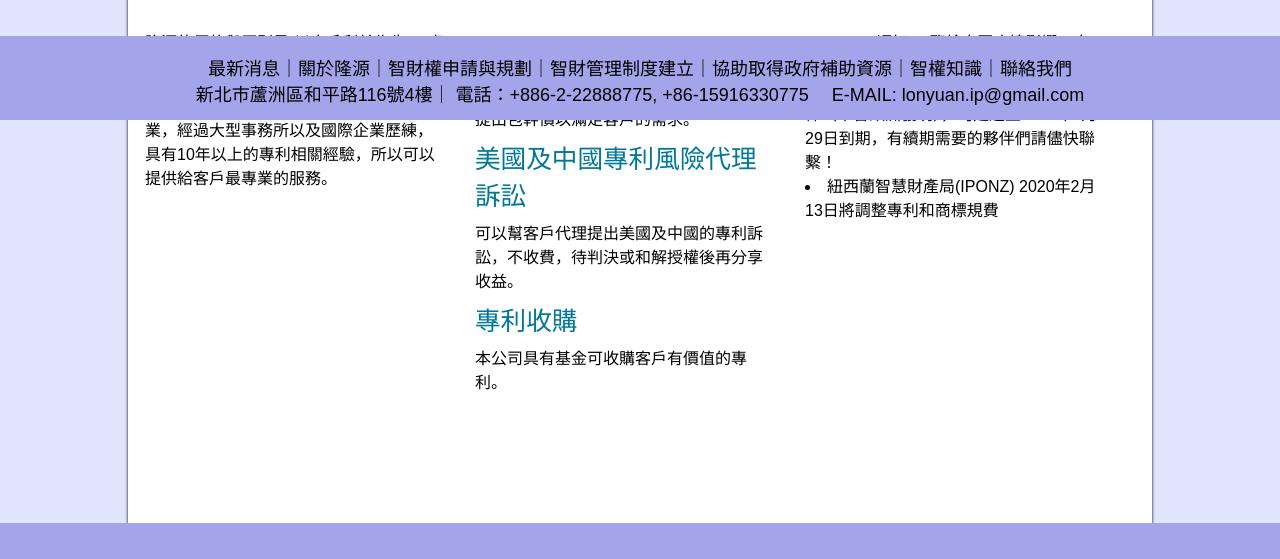
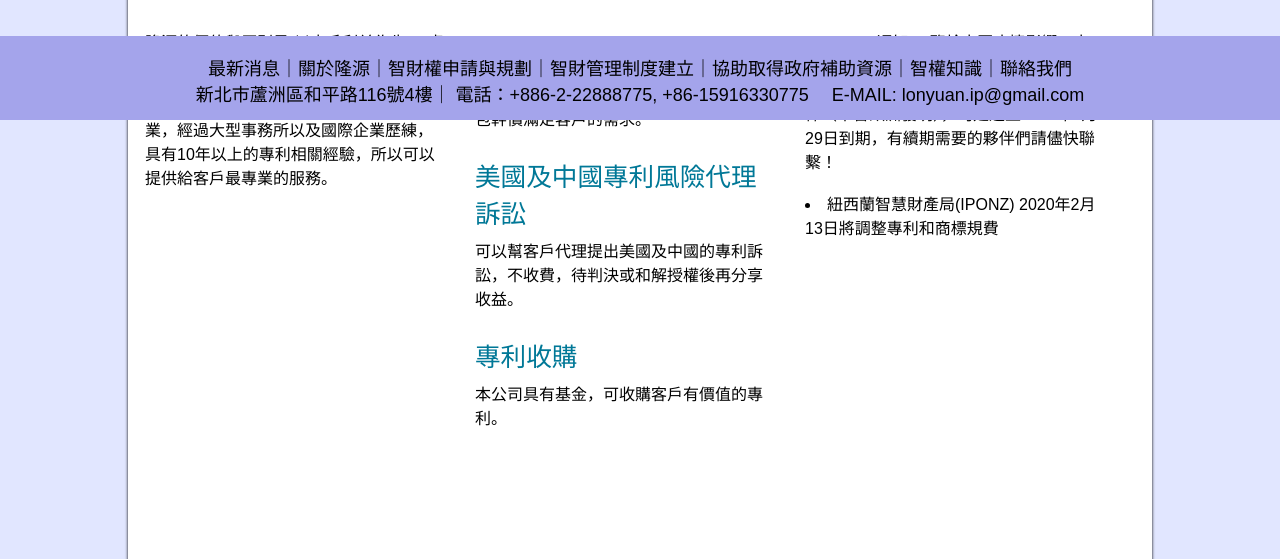
Before and after one commit to jeff3071/lonyuan, a plain HTML site: page index.html in a window 1280 px wide. Shown: the part 680-1239 px from the top of the page. Before the commit the page ends 1203 px from the top, so only its background shows below. Drawn offline with nearby package versions, Linux system fonts and the light colour scheme.

Commit message:
changeText

```diff
--- a/index.html
+++ b/index.html
@@ -53,15 +53,17 @@
                     <ul>
                         <li>
                             <p class="sec-title">專利商標申請</p>
-                            提供世界各國專利的申請服務，並且可以提出包幹價以滿足客戶的需求。
+                            提供世界各國專利的申請服務，   並可提出包幹價滿足客戶的需求。
                         </li>
+                        <br>
                         <li>
                             <p class="sec-title">美國及中國專利風險代理訴訟</p>
                             可以幫客戶代理提出美國及中國的專利訴訟，不收費，待判決或和解授權後再分享收益。
                         </li>
+                        <br>
                         <li>
                             <p class="sec-title">專利收購</p>
-                            本公司具有基金可收購客戶有價值的專利。
+                            本公司具有基金，可收購客戶有價值的專利。
                         </li>
                     </ul>
                 </div>
@@ -70,6 +72,7 @@
                     <p class="title">最新消息</p>
                     <li> EUIPO通知：
                     鑒於中國疫情影響，中國申請人在2020年1月30日至2020年2月28日過期的歐盟商標和外觀相關申請和案件（不含歐洲發明），均延遲至2020年2月29日到期，有續期需要的夥伴們請儘快聯繫！</li>
+                    <br>
                     <li>紐西蘭智慧財產局(IPONZ) 2020年2月13日將調整專利和商標規費</li>
                 </div>
                 <!-- <div class="sec-item">
```
